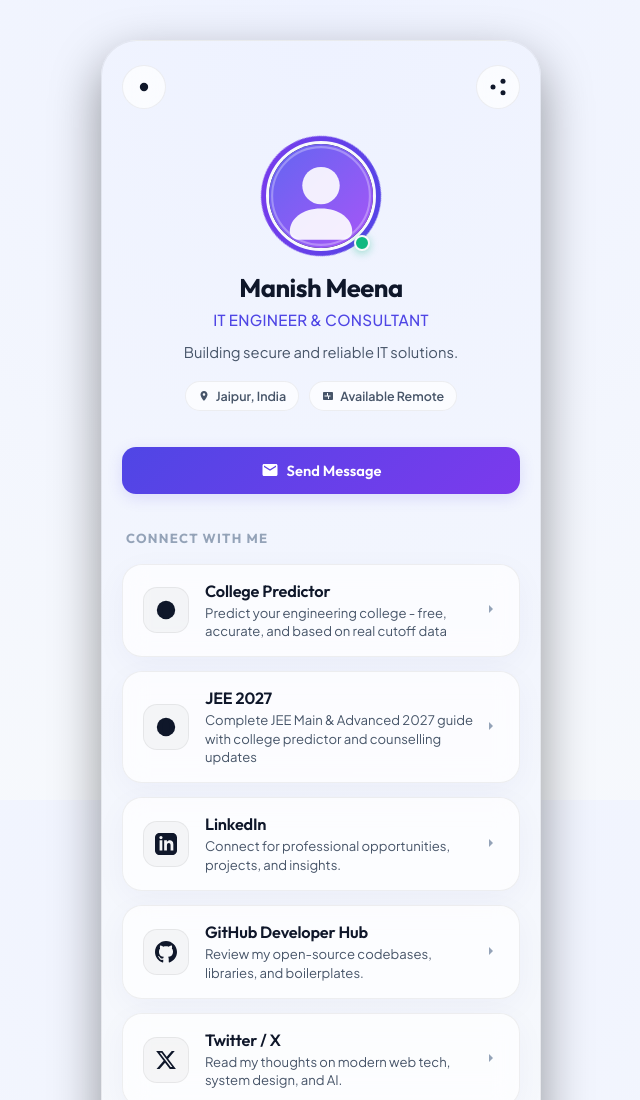
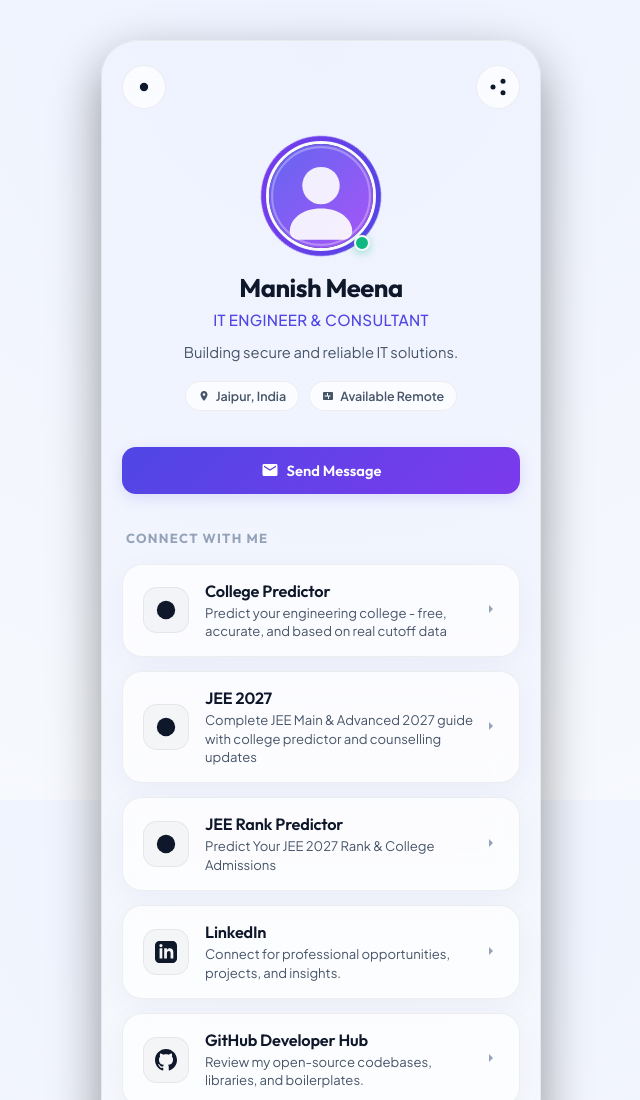
Before and after one commit to ConnectWithMan/ManishMeena.in, a plain HTML site: page index.html in a window 1280 px wide. Shown: the top 1100 px of the page, without its empty margins (319-959 px from the left). Drawn offline with Linux system fonts and the light colour scheme.

Commit message:
Update index.html

```diff
--- a/index.html
+++ b/index.html
@@ -207,6 +207,29 @@
                 </div>
             </a>
 
+            <a href="https://jeerankpredictor.com/" target="_blank" rel="noopener noreferrer" class="link-card"
+                id="portfolioCard" aria-label="Visit portfolio website">
+                <div class="card-icon-container" aria-hidden="true">
+                    <!-- Globe / Portfolio Icon -->
+                    <svg viewBox="0 0 24 24" xmlns="http://www.w3.org/2000/svg">
+                        <circle cx="12" cy="12" r="10"></circle>
+                        <line x1="2" y1="12" x2="22" y2="12"></line>
+                        <path
+                            d="M12 2a15.3 15.3 0 0 1 4 10 15.3 15.3 0 0 1-4 10 15.3 15.3 0 0 1-4-10 15.3 15.3 0 0 1 4-10z">
+                        </path>
+                    </svg>
+                </div>
+                <div class="card-info">
+                    <span class="card-title">JEE Rank Predictor</span>
+                    <span class="card-description">Predict Your JEE 2027 Rank & College Admissions</span>
+                </div>
+                <div class="card-arrow" aria-hidden="true">
+                    <svg viewBox="0 0 24 24" xmlns="http://www.w3.org/2000/svg">
+                        <polyline points="9 18 15 12 9 6"></polyline>
+                    </svg>
+                </div>
+            </a>
+
             <!-- 2. LinkedIn Card -->
             <a href="https://www.linkedin.com/in/connectwithman/" target="_blank" rel="noopener noreferrer"
                 class="link-card" id="linkedinCard" aria-label="Connect on LinkedIn">
```
